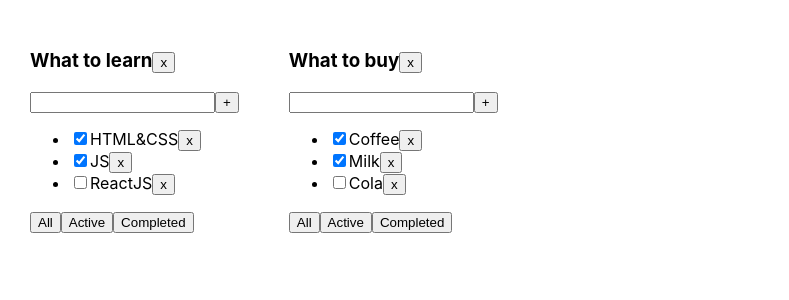
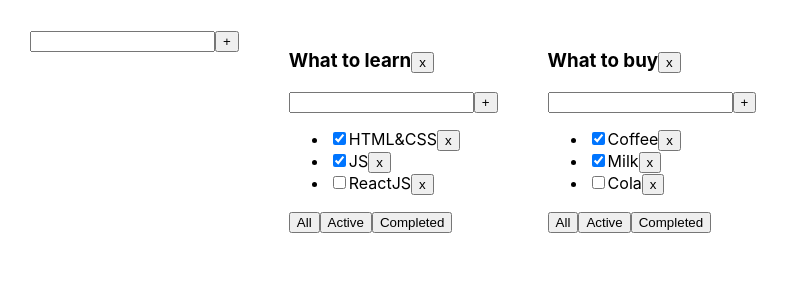
Before and after one commit to SempaiDarcy/Todolist, a React (Create React App) app: page / in a window 1280 px wide. Shown: the top 300 px of the page, without its empty margins (0-789 px from the left). Built offline with nearby package versions, Linux system fonts and the light colour scheme.

Commit message:
Universal components on the example of the form of adding tusks and tudulists

```diff
--- a/src/App.tsx
+++ b/src/App.tsx
@@ -2,6 +2,7 @@ import React, {useState} from 'react';
 import './App.css';
 import {TaskType, Todolist} from "./components/Todolist/Todolist";
 import {v1} from "uuid";
+import {AddItemForm} from "./components/AddItemForm";
 
 export type FilterValuesType = 'All' | 'Active' | 'Completed'
 
@@ -34,11 +35,6 @@ function App() {
             {id: v1(), title: 'Cola', isDone: false},
         ]
     })
-    // let [tasks, setTasks] = useState([
-    //     {id: v1(), title: 'HTML&CSS', isDone: true},
-    //     {id: v1(), title: 'JS', isDone: true},
-    //     {id: v1(), title: 'ReactJS', isDone: false},
-    // ])
 
     const addTask = (todoId: string, title: string) => {
         let task = {id: v1(), title: title, isDone: false};
@@ -53,7 +49,7 @@ function App() {
         //достанем нужный массив по todoId:
         let todolistTasks = tasks[todoId];
         // перезапишем в этом объекте массив для нужного тудулиста отфилтрованным массивом:
-        tasks[todoId] = todolistTasks.filter(t => t.id != id);
+        tasks[todoId] = todolistTasks.filter(t => t.id !== id);
         // засетаем в стейт копию объекта, чтобы React отреагировал перерисовкой
         setTasks({...tasks});
     }
@@ -91,15 +87,38 @@ function App() {
         setTasks({...tasks});
     }
 
+    const addTodolist = (title: string) => {
+        let todolistId = v1()
+        let newTodolist: TodolistType = {id: todolistId, title, filter: 'All'}
+        setTodolists([...todolists, newTodolist])
+        setTasks({...tasks, [todolistId]: []})
+    }
+    const updateTask = (todoId: string, taskId: string, newTitle: string) => {
+        setTasks({
+            ...tasks, [todoId]: tasks[todoId].map(el =>
+                el.id === taskId
+                    ? {...el,title:newTitle}
+                    : {...el}
+            )
+        })
+    }
+    const updateTodolist = (todoId:string,newTitle:string) => {
+        setTodolists([...todolists.map(el=>
+            el.id===todoId
+                ? {...el,title:newTitle}
+                : {...el}
+        )])
+    }
     return (
         <div className="App">
+            <AddItemForm callBack={addTodolist}/>
             {
                 todolists.map(tl => {
                     let allTodolistTasks = tasks[tl.id];
                     let tasksForTodolist = allTodolistTasks;
 
                     if (tl.filter === "Active") {
-                        tasksForTodolist = allTodolistTasks.filter(t => !t.isDone );
+                        tasksForTodolist = allTodolistTasks.filter(t => !t.isDone);
                     }
                     if (tl.filter === "Completed") {
                         tasksForTodolist = allTodolistTasks.filter(t => t.isDone);
@@ -110,12 +129,14 @@ function App() {
                         id={tl.id}
                         title={tl.title}
                         tasks={tasksForTodolist}
+                        addTask={addTask}
                         removeTask={removeTask}
+                        updateTask={updateTask}
                         changeFilter={changeFilter}
-                        addTask={addTask}
                         changeTaskStatus={changeTaskStatus}
                         filter={tl.filter}
                         removeTodolist={removeTodolist}
+                        updateTodolist={updateTodolist}
                     />
                 })
             }
--- /dev/null
+++ b/src/components/AddItemForm.tsx
@@ -0,0 +1,40 @@
+import React, {ChangeEvent, KeyboardEvent, useState} from 'react';
+import s from "./Todolist/Todolist.module.css";
+
+type AddItemFormPropsType = {
+    callBack: (title: string) => void
+}
+export const AddItemForm = (props:AddItemFormPropsType) => {
+    const [error, setError] = useState<string | null>(null)
+    const [title, setTitle] = useState('')
+    const addTask = () => {
+        let newTitle = title.trim();
+        if (newTitle !== "") {
+            props.callBack(newTitle);
+            setTitle("");
+        } else {
+            setError("Title is required");
+        }
+    }
+    const onChangeHandler = (e: ChangeEvent<HTMLInputElement>) => {
+        setTitle(e.currentTarget.value)
+    }
+
+    const onKeyPressHandler = (e: KeyboardEvent<HTMLInputElement>) => {
+        setError(null);
+        if (e.charCode === 13) {
+            addTask();
+        }
+    }
+    return (
+        <div>
+            <input value={title}
+                   onChange={onChangeHandler}
+                   onKeyPress={onKeyPressHandler}
+                   className={error ? s.input_error : ""}
+            />
+            <button onClick={addTask}>+</button>
+            {error && <div className={s.error_message}>{error}</div>}
+        </div>
+    );
+};
--- /dev/null
+++ b/src/components/EditableSpan.tsx
@@ -0,0 +1,30 @@
+import React, {ChangeEvent, useState} from 'react';
+
+type EditableSpanPropsType = {
+    title: string
+    callBack:(newTitle:string)=>void
+}
+export const EditableSpan = (props: EditableSpanPropsType) => {
+    const [edit, setEdit] = useState(false)
+    const [value,setValue] = useState(props.title)
+    const editHandler = () => {
+        setEdit(!edit)
+    }
+    const onChangeHandler = (e:ChangeEvent<HTMLInputElement>) => {
+        setValue(e.currentTarget.value)
+    }
+    const updateTaskHandler = () => {
+        props.callBack(value)
+        editHandler()
+    }
+    return (
+        <>
+            {edit
+                ? <input autoFocus
+                         onBlur={updateTaskHandler}
+                         value={value}
+                         onChange={onChangeHandler}/>
+                : <span onDoubleClick={editHandler}>{props.title}</span>}
+        </>
+    );
+};
--- a/src/components/Todolist/Todolist.tsx
+++ b/src/components/Todolist/Todolist.tsx
@@ -1,16 +1,19 @@
-import React, {ChangeEvent, KeyboardEvent, useState} from 'react';
+import React, {ChangeEvent} from 'react';
 import {FilterValuesType} from "../../App";
-import s from './Todolist.module.css'
+import {AddItemForm} from "../AddItemForm";
+import {EditableSpan} from "../EditableSpan";
 
 type PropsType = {
     id: string
     title: string
     tasks: Array<TaskType>
     removeTask: (todolistId: string, taskId: string) => void
+    updateTask:(todolistId:string,taskId:string,newTitle:string)=>void
     changeFilter: (todolistId: string, value: FilterValuesType) => void
-    addTask: (todolistId: string, title: string) => void
+    addTask: (id: string, title: string) => void
     changeTaskStatus: (todolistId: string, id: string, isDone: boolean) => void
     removeTodolist: (id: string) => void
+    updateTodolist:(todolistId:string, newTitle:string)=>void
     filter: FilterValuesType
 }
 export type TaskType = {
@@ -19,46 +22,26 @@ export type TaskType = {
     isDone: boolean
 }
 export const Todolist = (props: PropsType) => {
-    const [title, setTitle] = useState('')
-    const [error, setError] = useState<string | null>(null)
-    const addTask = () => {
-        let newTitle = title.trim();
-        if (newTitle !== "") {
-            props.addTask(props.id,newTitle);
-            setTitle("");
-        } else {
-            setError("Title is required");
-        }
-    }
-
-    const onChangeHandler = (e: ChangeEvent<HTMLInputElement>) => {
-        setTitle(e.currentTarget.value)
-    }
-
-    const onKeyPressHandler = (e: KeyboardEvent<HTMLInputElement>) => {
-        setError(null);
-        if (e.charCode === 13) {
-            addTask();
-        }
-    }
     const removeTodolist = () => props.removeTodolist(props.id)
     const onAllClickHandler = () => props.changeFilter(props.id, "All");
     const onActiveClickHandler = () => props.changeFilter(props.id, "Active");
     const onCompletedClickHandler = () => props.changeFilter(props.id, "Completed");
 
+    const addTaskHandler = (title: string) => {
+        props.addTask(props.id, title)
+    }
+    const updateTodolistHandler = (newTitle:string) => {
+        props.updateTodolist(props.id,newTitle)
+    }
+    const updateTaskHandler = (taskId:string,newTitle:string) => {
+        props.updateTask(props.id,taskId,newTitle)
+    }
     return <div>
-        <h3> {props.title}
+        <h3>
+            <EditableSpan title={props.title} callBack={updateTodolistHandler}/>
             <button onClick={removeTodolist}>x</button>
         </h3>
-        <div>
-            <input value={title}
-                   onChange={onChangeHandler}
-                   onKeyPress={onKeyPressHandler}
-                   className={error ? s.input_error : ""}
-            />
-            <button onClick={addTask}>+</button>
-            {error && <div className={s.error_message}>{error}</div>}
-        </div>
+        <AddItemForm callBack={addTaskHandler}/>
         <ul>
             {
                 props.tasks.map(t => {
@@ -67,10 +50,12 @@ export const Todolist = (props: PropsType) => {
                         let newIsDoneValue = e.currentTarget.checked;
                         props.changeTaskStatus(props.id, t.id, newIsDoneValue);
                     }
-
+                    // const updateTaskHandler = (newTitle:string) => {
+                    //     props.updateTask(props.id,t.id,newTitle)
+                    // }
                     return <li key={t.id} className={t.isDone ? "is-done" : ""}>
                         <input type="checkbox" onChange={onChangeHandler} checked={t.isDone}/>
-                        <span>{t.title}</span>
+                        <EditableSpan title={t.title} callBack={(newTitle:string)=>updateTaskHandler(t.id,newTitle)}/>
                         <button onClick={onClickHandler}>x</button>
                     </li>
                 })
```
Also changed, not shown: src/components/Button.tsx (deleted, +0 -13 lines).
